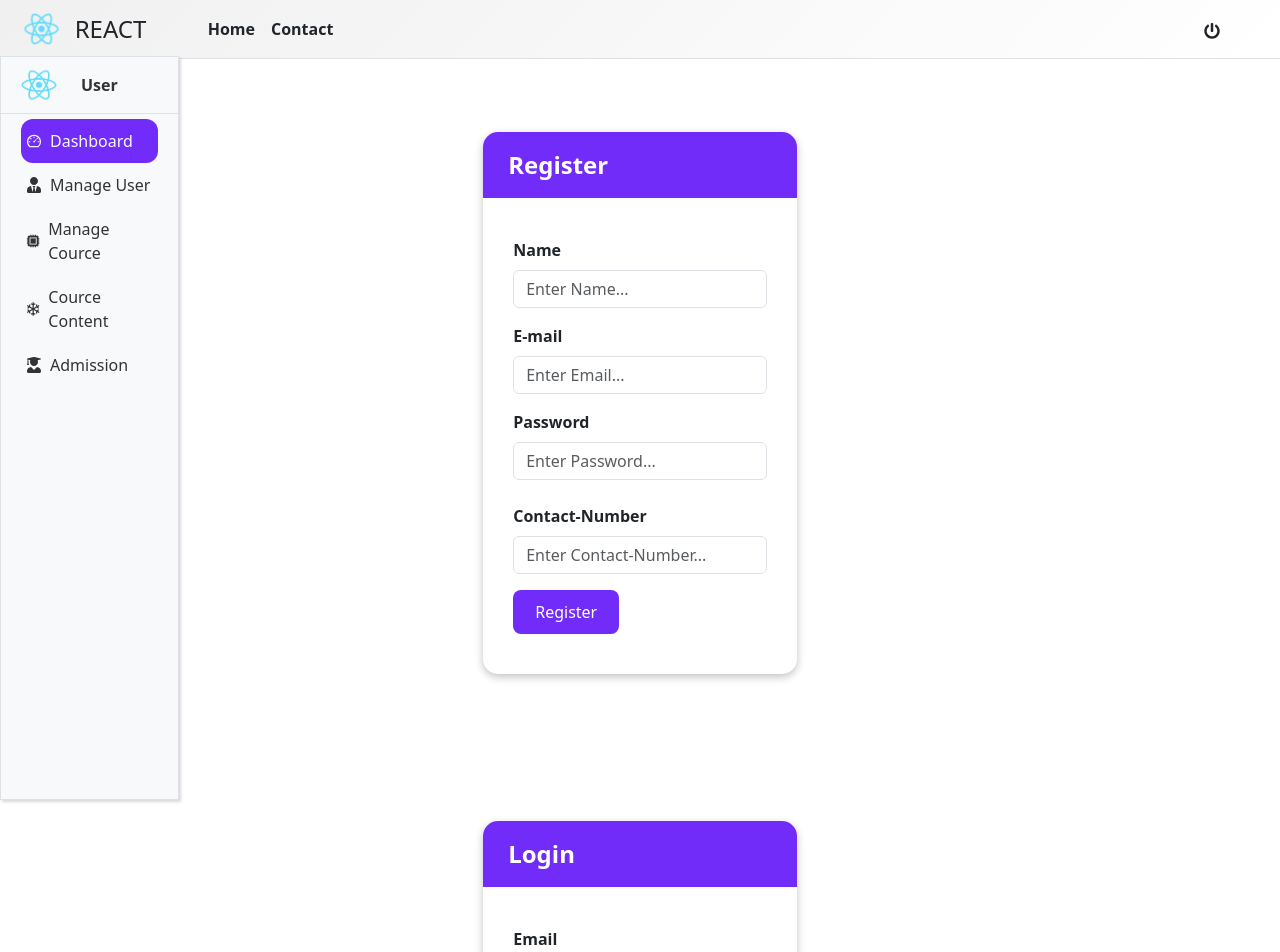
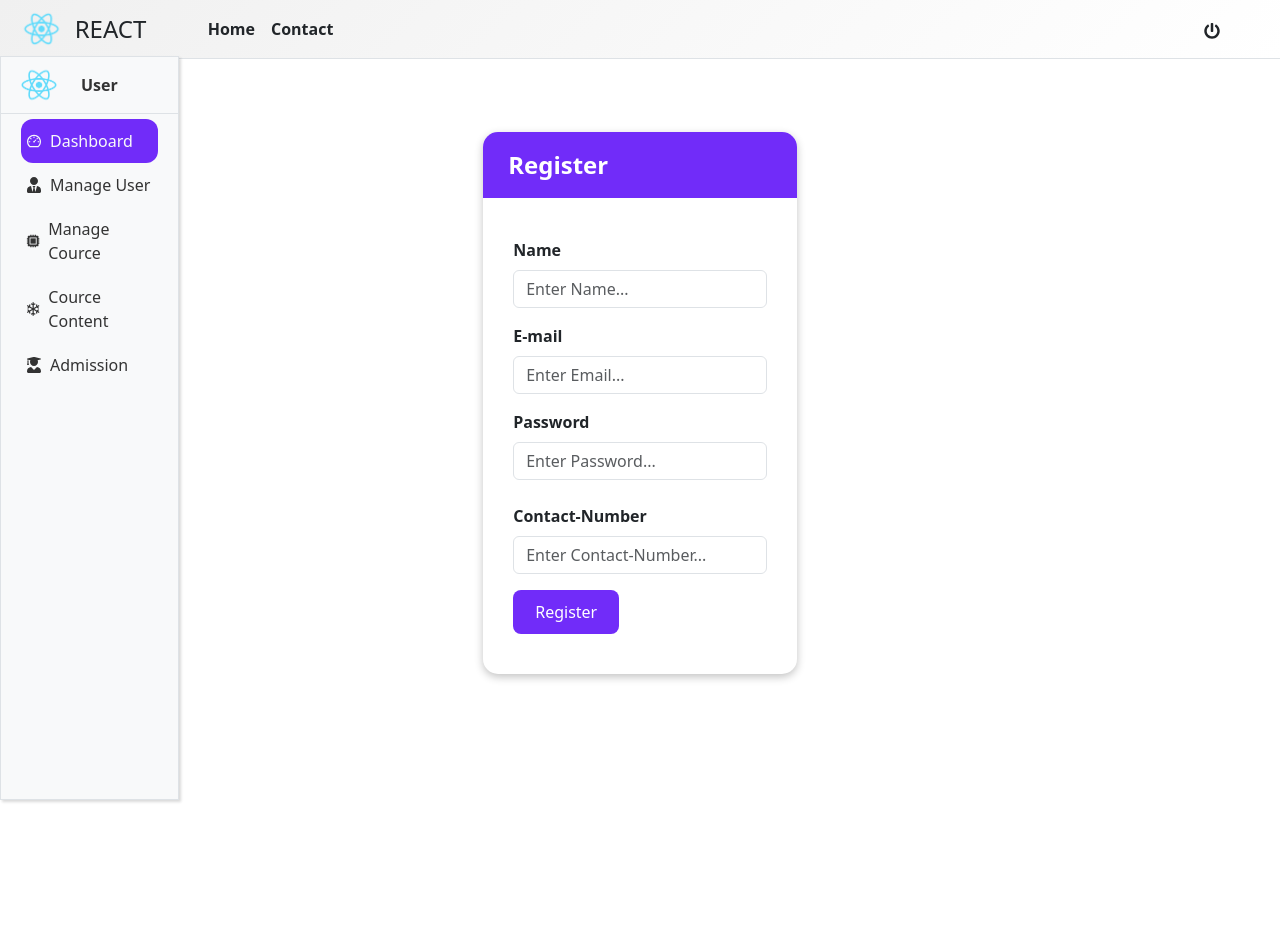
Before and after one commit to raovishal16/IMS, a React (Create React App) app: page / in a window 1280 px wide. Shown: the top 952 px of the page. After the commit the page ends 800 px from the top, so only its background shows below. Built offline with nearby package versions, Linux system fonts and the light colour scheme.

Commit message:
cumment-login

```diff
--- a/src/App.js
+++ b/src/App.js
@@ -25,7 +25,7 @@ function App() {
         <Route path='/courceContent/addcource' element={<AddCourseConten />} />
         <Route path='/courceContent/viewcource' element={<ViewCourseContent />} />
         <Route path='/admission/addstudent' element={<AddStudent />} />
-        <Route path='/' element={<Login />} />
+        {/* <Route path='/' element={<Login />} /> */}
       </Routes>
     </>
   );
```
